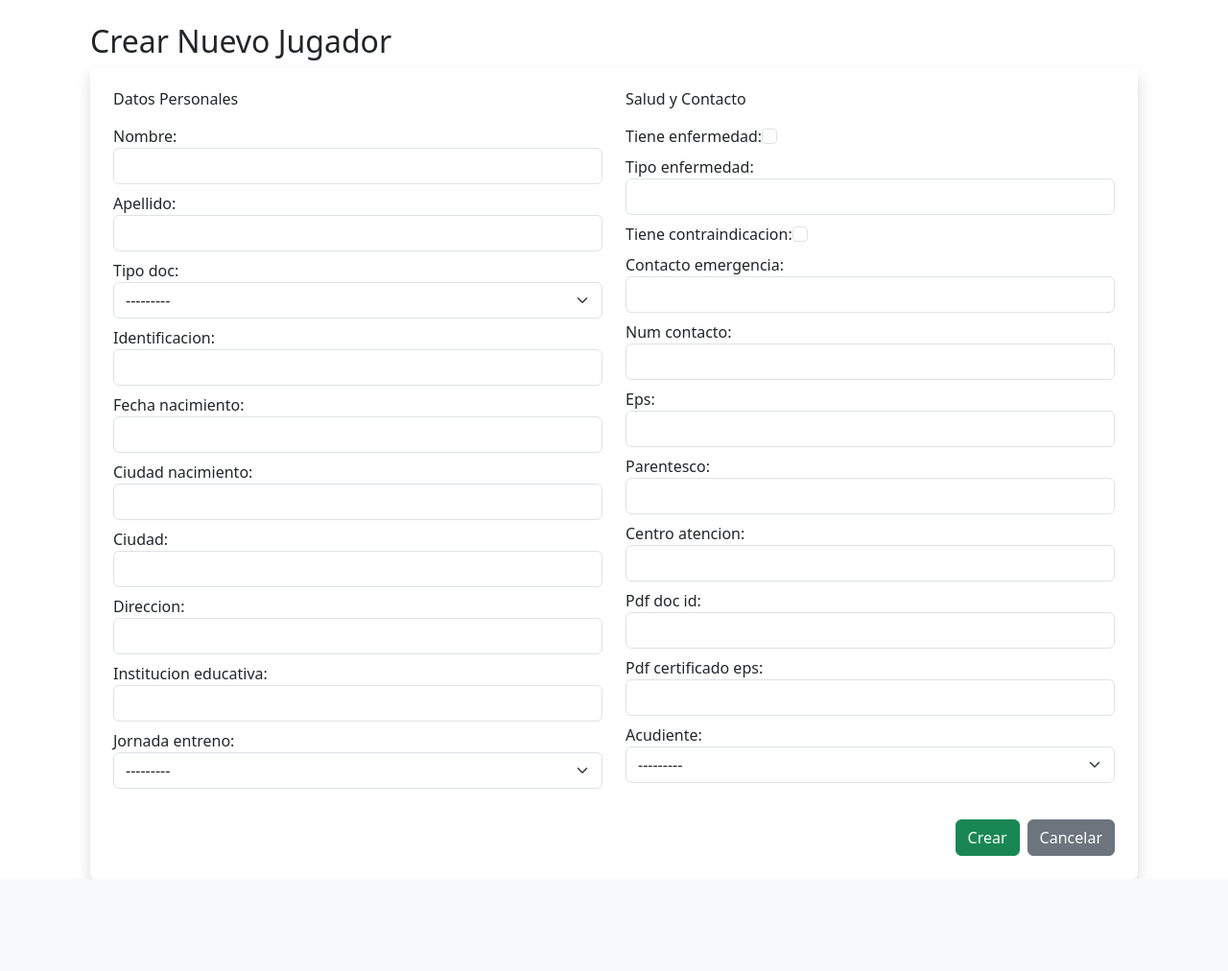
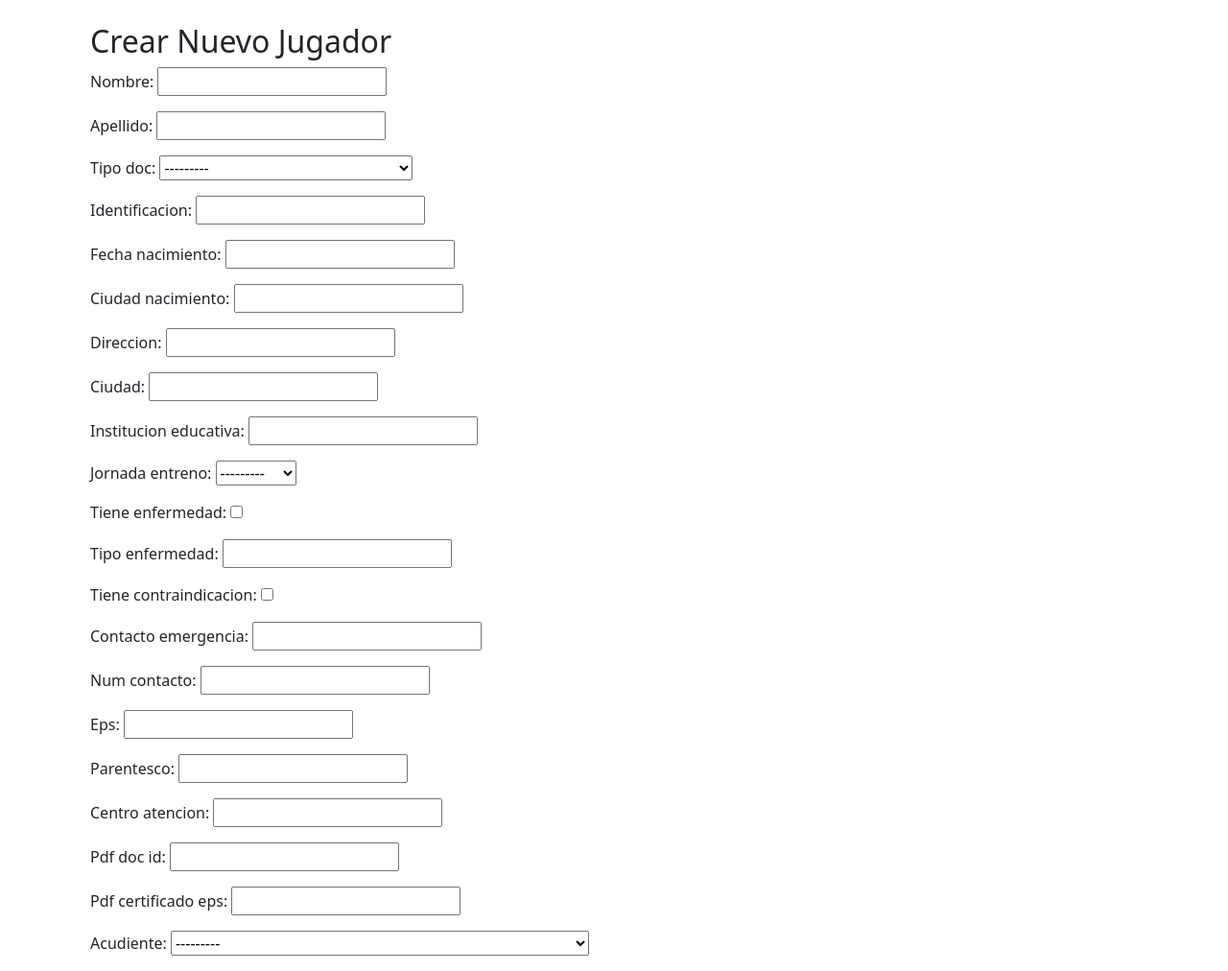
Before and after one commit to AndresVelez31/CEFUSA, a Django app: page /jugador/nuevo/ in a window 1280 px wide. Shown: the part 56-1068 px from the top of the page at 96% size. Before the commit the page ends 972 px from the top, so only its background shows below. Run offline with Django 5.2, Linux system fonts and the light colour scheme; data comes from the database, SQL or seed files in the repository.

Commit message:
fix some errors in forms.py

```diff
--- a/Applications/users/forms.py
+++ b/Applications/users/forms.py
@@ -7,27 +7,7 @@
         model = Acudiente
         fields = '__all__'
 
-    def __init__(self, *args, **kwargs):
-        super().__init__(*args, **kwargs)
-        for field_name, field in self.fields.items():
-            if field.widget.__class__.__name__ in ['Select', 'SelectMultiple']:
-                field.widget.attrs['class'] = 'form-select'
-            elif field.widget.__class__.__name__ in ['CheckboxInput', 'RadioSelect']:
-                field.widget.attrs['class'] = 'form-check-input'
-            else:
-                field.widget.attrs['class'] = 'form-control'
-
 class JugadorForm(forms.ModelForm):
     class Meta:
         model = Jugador
         fields = '__all__'
-
-    def __init__(self, *args, **kwargs):
-        super().__init__(*args, **kwargs)
-        for field_name, field in self.fields.items():
-            if field.widget.__class__.__name__ in ['Select', 'SelectMultiple']:
-                field.widget.attrs['class'] = 'form-select'
-            elif field.widget.__class__.__name__ in ['CheckboxInput', 'RadioSelect']:
-                field.widget.attrs['class'] = 'form-check-input'
-            else:
-                field.widget.attrs['class'] = 'form-control'
--- a/Applications/users/templates/createJugador.html
+++ b/Applications/users/templates/createJugador.html
@@ -4,41 +4,9 @@
 
 <div class="container mt-4">
     <h2>Crear Nuevo Jugador</h2>
-    <form method="post" class="p-4 rounded shadow bg-white">
-        {% csrf_token %}
-        <div class="row">
-            <div class="col-md-6">
-                <h6 class="mb-3">Datos Personales</h6>
-                <div class="mb-2">{{ form.nombre.label_tag }}{{ form.nombre }}</div>
-                <div class="mb-2">{{ form.apellido.label_tag }}{{ form.apellido }}</div>
-                <div class="mb-2">{{ form.tipo_doc.label_tag }}{{ form.tipo_doc }}</div>
-                <div class="mb-2">{{ form.identificacion.label_tag }}{{ form.identificacion }}</div>
-                <div class="mb-2">{{ form.fecha_nacimiento.label_tag }}{{ form.fecha_nacimiento }}</div>
-                <div class="mb-2">{{ form.ciudad_nacimiento.label_tag }}{{ form.ciudad_nacimiento }}</div>
-                <div class="mb-2">{{ form.ciudad.label_tag }}{{ form.ciudad }}</div>
-                <div class="mb-2">{{ form.direccion.label_tag }}{{ form.direccion }}</div>
-                <div class="mb-2">{{ form.institucion_educativa.label_tag }}{{ form.institucion_educativa }}</div>
-                <div class="mb-2">{{ form.jornada_entreno.label_tag }}{{ form.jornada_entreno }}</div>
-            </div>
-            <div class="col-md-6">
-                <h6 class="mb-3">Salud y Contacto</h6>
-                <div class="mb-2">{{ form.tiene_enfermedad.label_tag }}{{ form.tiene_enfermedad }}</div>
-                <div class="mb-2">{{ form.tipo_enfermedad.label_tag }}{{ form.tipo_enfermedad }}</div>
-                <div class="mb-2">{{ form.tiene_contraindicacion.label_tag }}{{ form.tiene_contraindicacion }}</div>
-                <div class="mb-2">{{ form.contacto_emergencia.label_tag }}{{ form.contacto_emergencia }}</div>
-                <div class="mb-2">{{ form.num_contacto.label_tag }}{{ form.num_contacto }}</div>
-                <div class="mb-2">{{ form.eps.label_tag }}{{ form.eps }}</div>
-                <div class="mb-2">{{ form.parentesco.label_tag }}{{ form.parentesco }}</div>
-                <div class="mb-2">{{ form.centro_atencion.label_tag }}{{ form.centro_atencion }}</div>
-                <div class="mb-2">{{ form.pdf_doc_id.label_tag }}{{ form.pdf_doc_id }}</div>
-                <div class="mb-2">{{ form.pdf_certificado_eps.label_tag }}{{ form.pdf_certificado_eps }}</div>
-                <div class="mb-2">{{ form.acudiente.label_tag }}{{ form.acudiente }}</div>
-            </div>
-        </div>
-        <div class="mt-4 d-flex justify-content-end gap-2">
-            <button type="submit" class="btn btn-success">Crear</button>
-            <a href="{% url 'users:index' %}" class="btn btn-secondary">Cancelar</a>
-        </div>
+    <form method="post">
+    {% csrf_token %}
+    {{ form.as_p }}
     </form>
 </div>
 
```
Also changed, not shown: Applications/users/templates/createAcudiente.html (+3 -23 lines).
